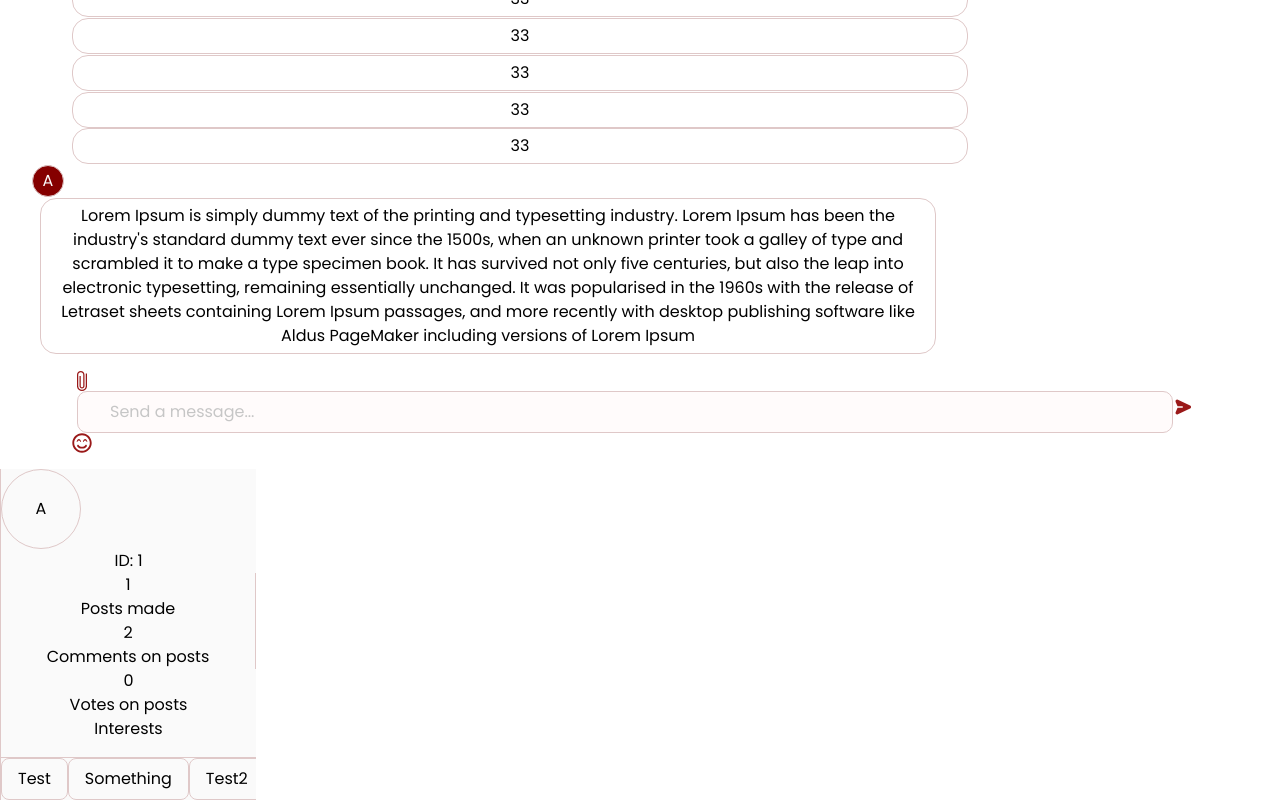
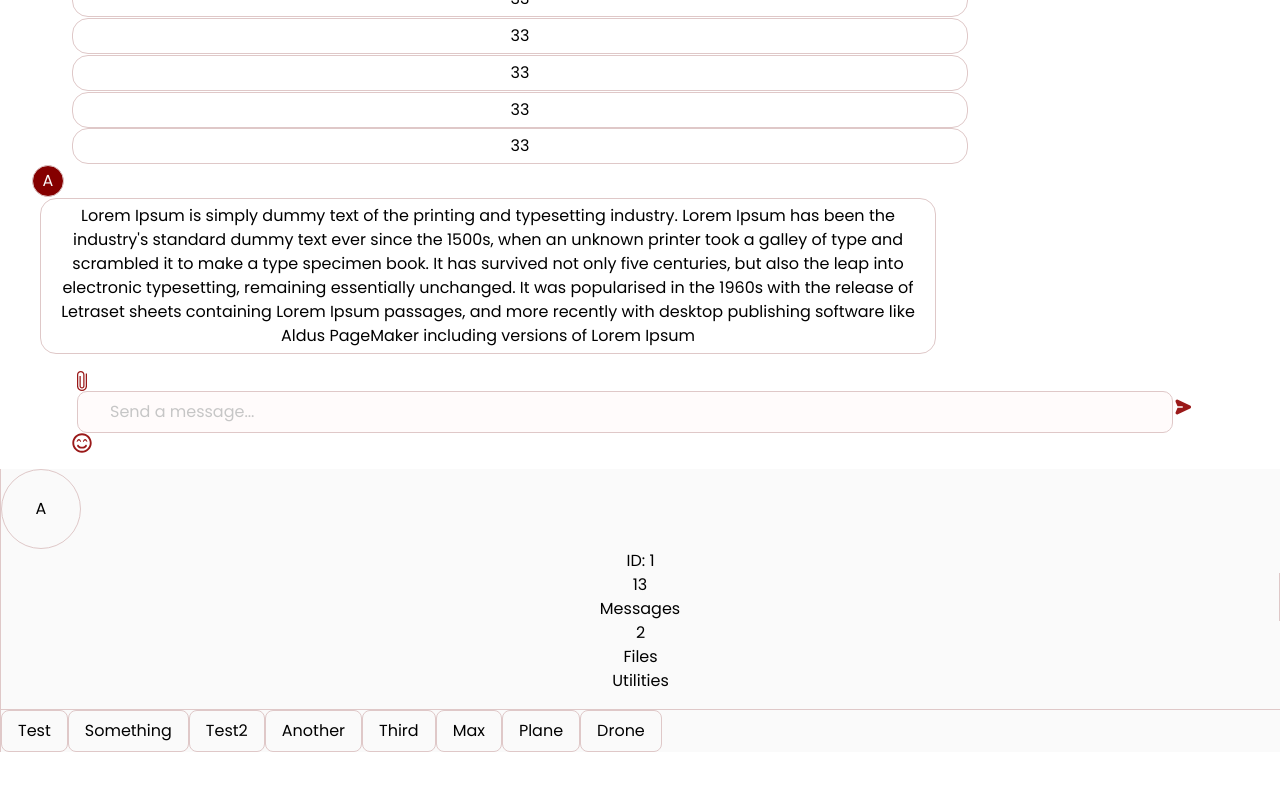
Before and after one commit to FII-2A1-2024/frontend, a React (Vite) app: page /messages/1 in a window 1280 px wide. Shown: the part 1951-2751 px from the top of the page. After the commit the page ends 2703 px from the top, so only its background shows below. Built offline with nearby package versions, Linux system fonts and the light colour scheme; no server answers; a web font is replaced by a local one.

Commit message:
chore: small change to info container

```diff
--- a/src/components/Messages/general.css
+++ b/src/components/Messages/general.css
@@ -20,7 +20,7 @@ Stupid method but works - will change only if a bug appears */
 
 @media (max-width: 1200px) {
     main .info-container {
-        width: 40vw;
+        min-width: 40vw;
         position: absolute;
     }
 
@@ -35,7 +35,7 @@ Stupid method but works - will change only if a bug appears */
 
 @media (max-width: 768px) {
     main .info-container {
-        width: 60vw;
+        min-width: 60vw;
     }
 
     div #info-toggle-btn-active {
@@ -50,7 +50,7 @@ Stupid method but works - will change only if a bug appears */
 
 @media (max-width: 500px) {
     main .info-container {
-        width: 80vw;
+        min-width: 80vw;
     }
 
     div #info-toggle-btn-active {
--- a/src/components/Messages/info.css
+++ b/src/components/Messages/info.css
@@ -1,6 +1,6 @@
 .info-container {
     height: 100%;
-    width: 20vw;
+    min-width: 20vw;
     /* left: 80vw; hard coded solution, but right: 0 or left: auto do not work */
 
     right: 0;
--- a/src/pages/MessagePage.jsx
+++ b/src/pages/MessagePage.jsx
@@ -91,12 +91,12 @@ function MessagePage() {
                     <p className="text-2xl">ID: {params.messageId}</p>
                 </div>
                 <div className="info-stats-container flex justify-around">
-                    <UserStats number="1" title="Posts made"></UserStats>
-                    <UserStats number="2" title="Comments on posts"></UserStats>
-                    <UserStats number="0" title="Votes on posts"></UserStats>
+                    <UserStats number="13" title="Messages"></UserStats>
+                    <UserStats number="2" title="Files"></UserStats>
+                    {/* <UserStats number="0" title="Votes on posts"></UserStats> */}
                 </div>
                 <p className="interests-title text-xl">
-                    Interests
+                    Utilities
                 </p>
                 <div className="interests-container flex flex-wrap gap-3 justify-center">
                     {interests.map((interest) => (
--- a/src/socket.js
+++ b/src/socket.js
@@ -1,13 +1,15 @@
 import io from 'socket.io-client';
 
-const socket = io(`localhost:3000`);
-//const socket = io(`${import.meta.env.VITE_URL_BACKEND}`);
+// const socket = io(`${import.meta.env.VITE_URL_BACKEND}`,
+//     {
+//         rejectUnauthorized: false
+//     }
+// );
 
-console.log(socket);
+const socket = io('localhost:3000');
 
 socket.on('connect', () => {
     console.log('Connected to server, Socket ID:', socket.id);
 });
 
-
 export default socket;
```
